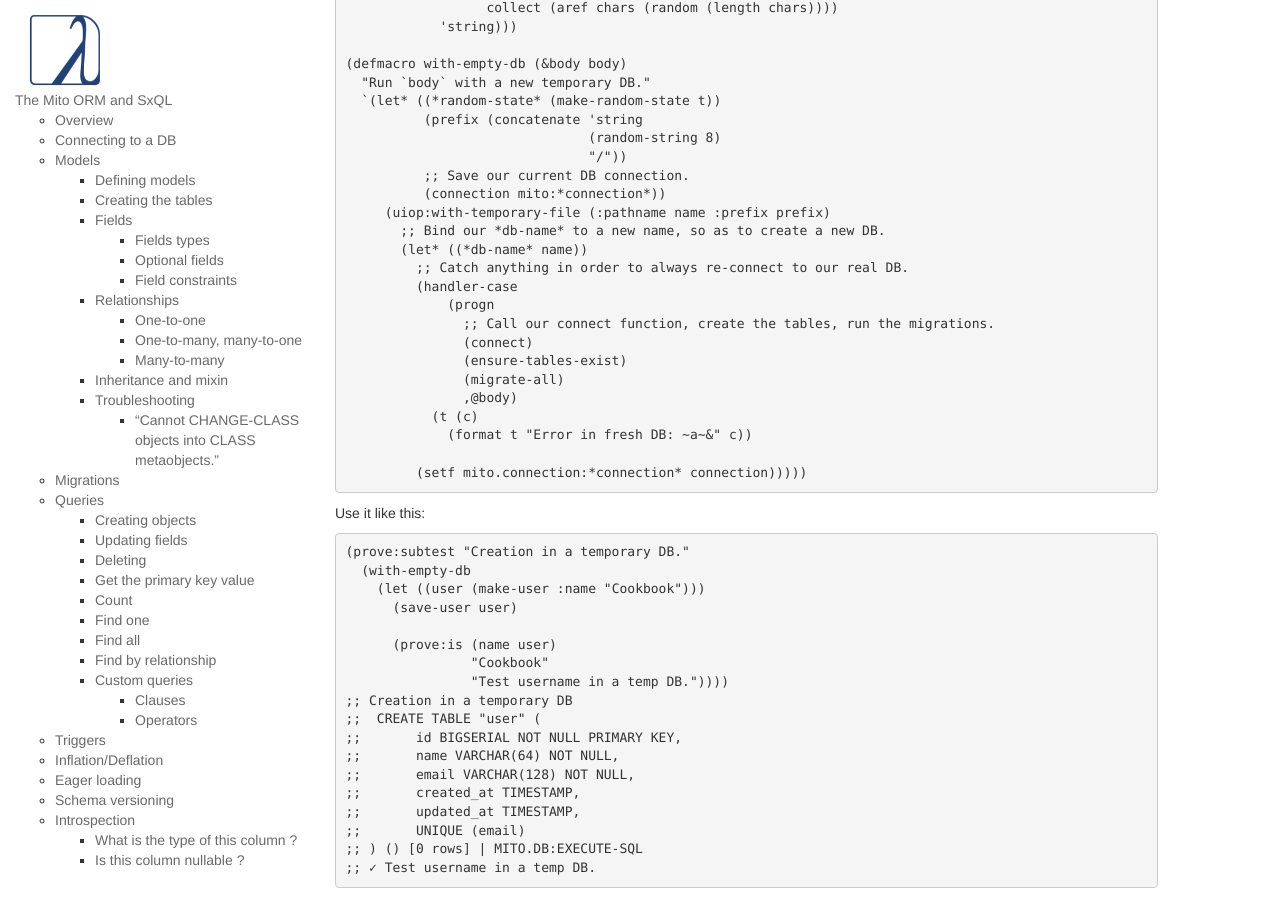
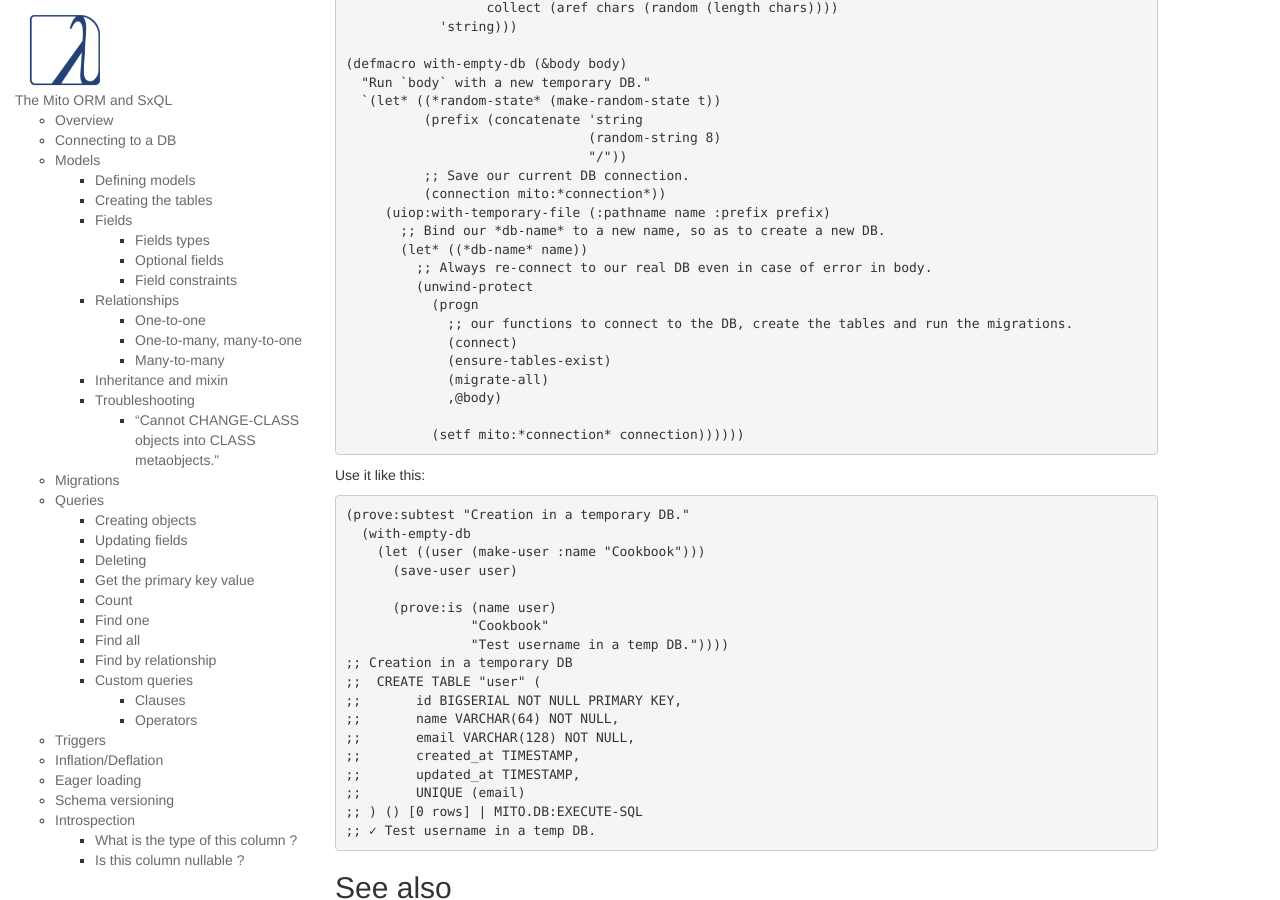
Before and after one commit to LispCookbook/cl-cookbook, a Jekyll site: the page built from databases.md, in a window 1280 px wide and 900 px high, scrolled down 13173 px. Built offline with Jekyll 4.4.1, drawn with Linux system fonts in a browser that asks for light colours.

Commit message:
DB: improve with-empty-db macro
always re-connect to our DB in case of an error,
now the macro returns an error if any.

```diff
--- a/databases.md
+++ b/databases.md
@@ -848,18 +848,16 @@ tables, runs the code and connects back to the original DB connection.
      (uiop:with-temporary-file (:pathname name :prefix prefix)
        ;; Bind our *db-name* to a new name, so as to create a new DB.
        (let* ((*db-name* name))
-         ;; Catch anything in order to always re-connect to our real DB.
-         (handler-case
-             (progn
-               ;; Call our connect function, create the tables, run the migrations.
-               (connect)
-               (ensure-tables-exist)
-               (migrate-all)
-               ,@body)
-           (t (c)
-             (format t "Error in fresh DB: ~a~&" c))
+         ;; Always re-connect to our real DB even in case of error in body.
+         (unwind-protect
+           (progn
+             ;; our functions to connect to the DB, create the tables and run the migrations.
+             (connect)
+             (ensure-tables-exist)
+             (migrate-all)
+             ,@body)
 
-         (setf mito.connection:*connection* connection)))))
+           (setf mito:*connection* connection))))))
 ~~~
 
 Use it like this:
```
